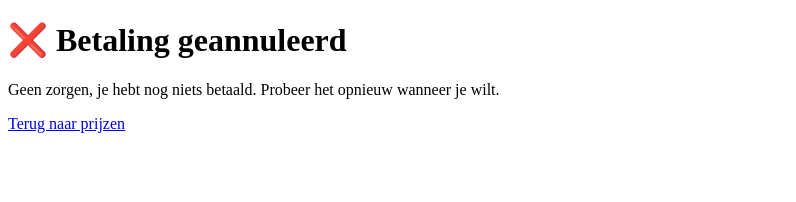
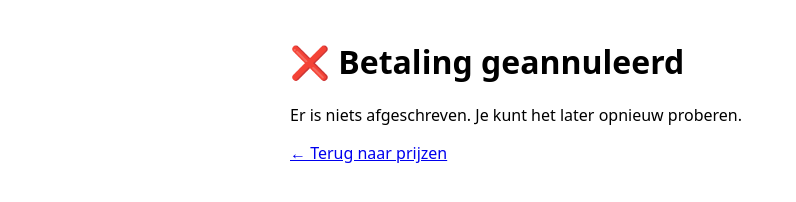
Before and after one commit to tomvisser2001-bit/guardianlay, a plain HTML site: page public/cancel.html in a window 1280 px wide. Shown: the whole page, without its empty margins (0-796 px from the left). Drawn offline with Linux system fonts and the light colour scheme.

Commit message:
Update cancel.html

```diff
--- a/public/cancel.html
+++ b/public/cancel.html
@@ -1,9 +1,9 @@
-<!DOCTYPE html>
+<!doctype html>
 <html lang="nl">
-<head><meta charset="UTF-8"><title>Betaling geannuleerd</title></head>
-<body>
+<head><meta charset="utf-8"/><meta name="viewport" content="width=device-width,initial-scale=1"/><title>Geannuleerd</title></head>
+<body style="font-family:system-ui;max-width:700px;margin:40px auto;padding:0 16px">
   <h1>❌ Betaling geannuleerd</h1>
-  <p>Geen zorgen, je hebt nog niets betaald. Probeer het opnieuw wanneer je wilt.</p>
-  <a href="/pricing.html">Terug naar prijzen</a>
+  <p>Er is niets afgeschreven. Je kunt het later opnieuw proberen.</p>
+  <p><a href="/pricing.html">← Terug naar prijzen</a></p>
 </body>
 </html>
```
